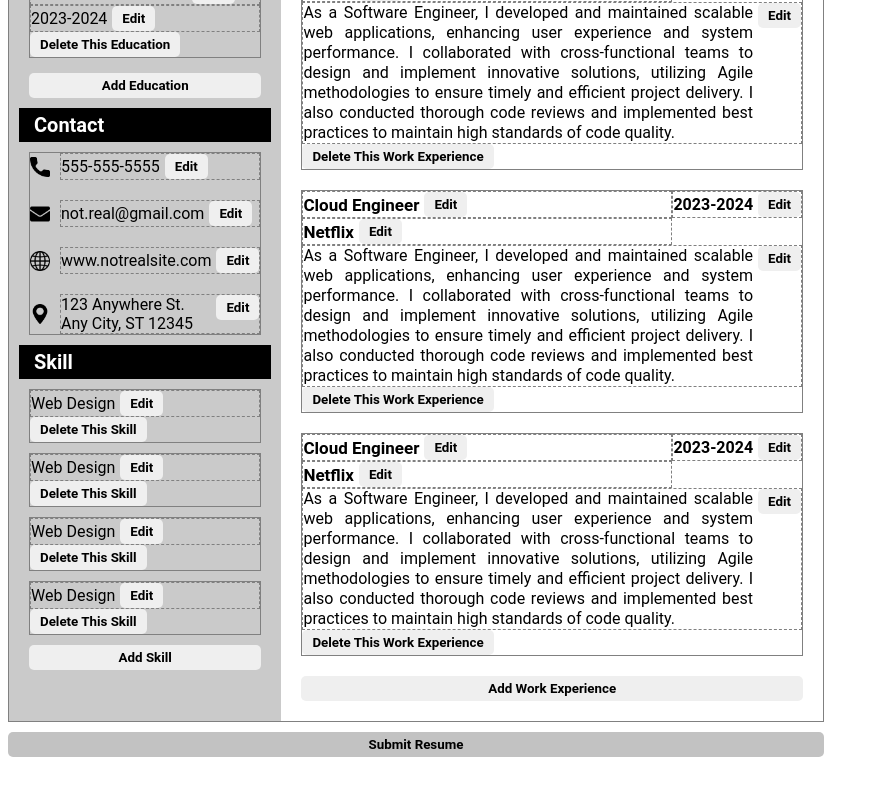
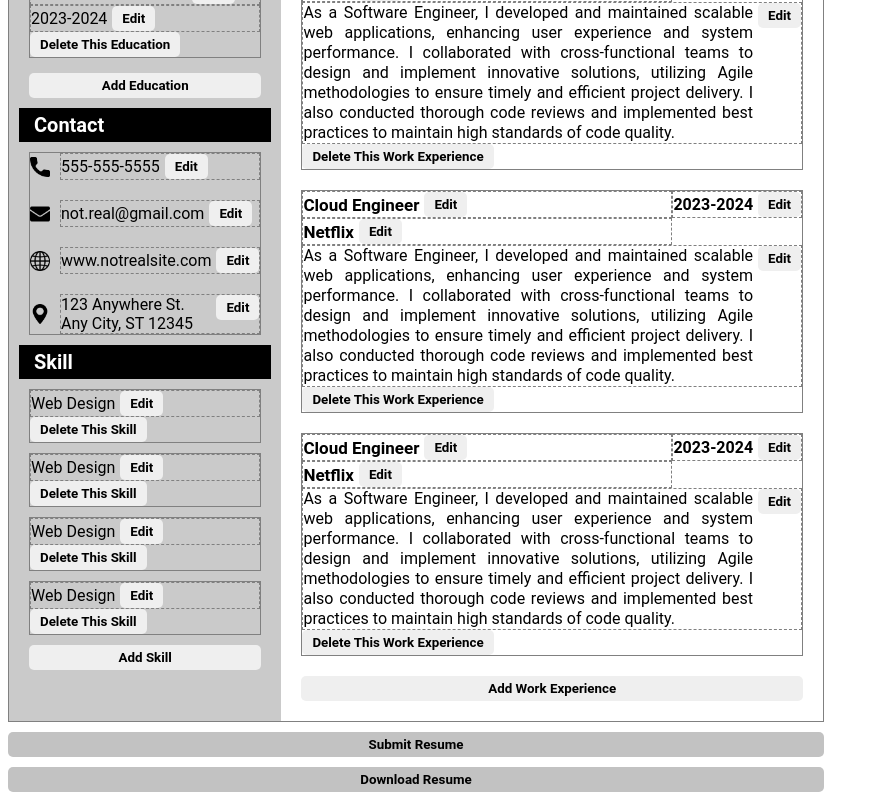
Before and after one commit to Jaizzer/swift-cv, a React (Vite) app: page / in a window 1280 px wide. Shown: the part 616-1416 px from the top of the page, without its empty margins (0-879 px from the left). Before the commit the page ends 1381 px from the top, so only its background shows below. Built offline with nearby package versions, Linux system fonts and the light colour scheme.

Commit message:
feat: Implement feature that allows user to convert webpage to pdf

```diff
--- a/src/App.jsx
+++ b/src/App.jsx
@@ -7,6 +7,7 @@ import Experience from './Experience';
 import Skill from './Skills';
 import { useState } from 'react';
 import { IsSubmitContext } from './IsSubmitContext';
+import jsPDF from 'jspdf';
 
 export default function App() {
     const [buttonTextContent, setButtonTextContent] = useState('Submit');
@@ -22,6 +23,33 @@ export default function App() {
         } else {
             document.querySelector('.document').classList.remove('submit');
         }
+    }
+
+    async function createPDF() {
+        // Get the document element
+        const cv = document.querySelector('.document');
+
+        // Add submit class to document for styling purpose
+        cv.classList.add('submit');
+
+        // Get document's dimension
+        const cvWidth = cv.clientWidth;
+        const cvHeight = cv.clientHeight;
+
+        // Create pdf document
+        const pdf = new jsPDF('p', 'px', [cvWidth, cvHeight]);
+
+        // Add pdf title
+        pdf.setProperties({title: "cv"});
+
+        pdf.html(cv).then(() => {
+            // Remove the last page that is empty
+            const lastPage = pdf.internal.getNumberOfPages()
+            pdf.deletePage(lastPage);
+
+            // Open pdf in new tab
+            window.open(pdf.output('bloburl'))
+        });
     }
 
     return (
@@ -58,6 +86,7 @@ export default function App() {
                 </div>
             </div>
             <button className={buttonTextContent.toLowerCase()} onClick={handleClick}>{buttonTextContent + " Resume"}</button>
+            <button className="download" onClick={createPDF}>Download Resume</button>
         </IsSubmitContext.Provider>
     );
 }
```
